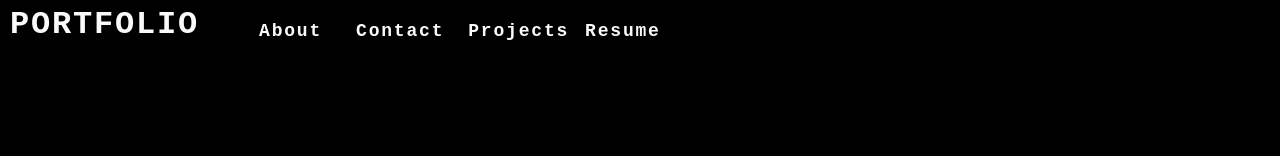
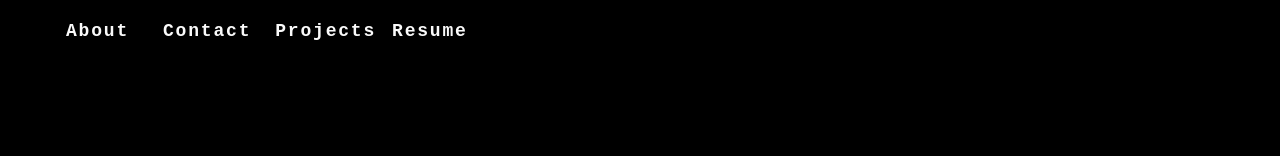
Before and after one commit to jeff-follestad/react-portfolio, a React (Create React App) app: page / in a window 1280 px wide. Shown: the top 156 px of the page. Built offline with nearby package versions, Linux system fonts and the light colour scheme.

Commit message:
index.js updates

```diff
--- a/src/components/Nav/index.js
+++ b/src/components/Nav/index.js
@@ -13,11 +13,7 @@ function Nav() {
 
   return (
     <header data-testid="header" className="flex-row px-1">
-      <h2>
-        <a href="/">
-          <span role="img" aria-label="camera"> </span> PORTFOLIO
-        </a>
-      </h2>
+
       <nav>
         <ul className="flex-row">
           <li className="mx-2">
```
